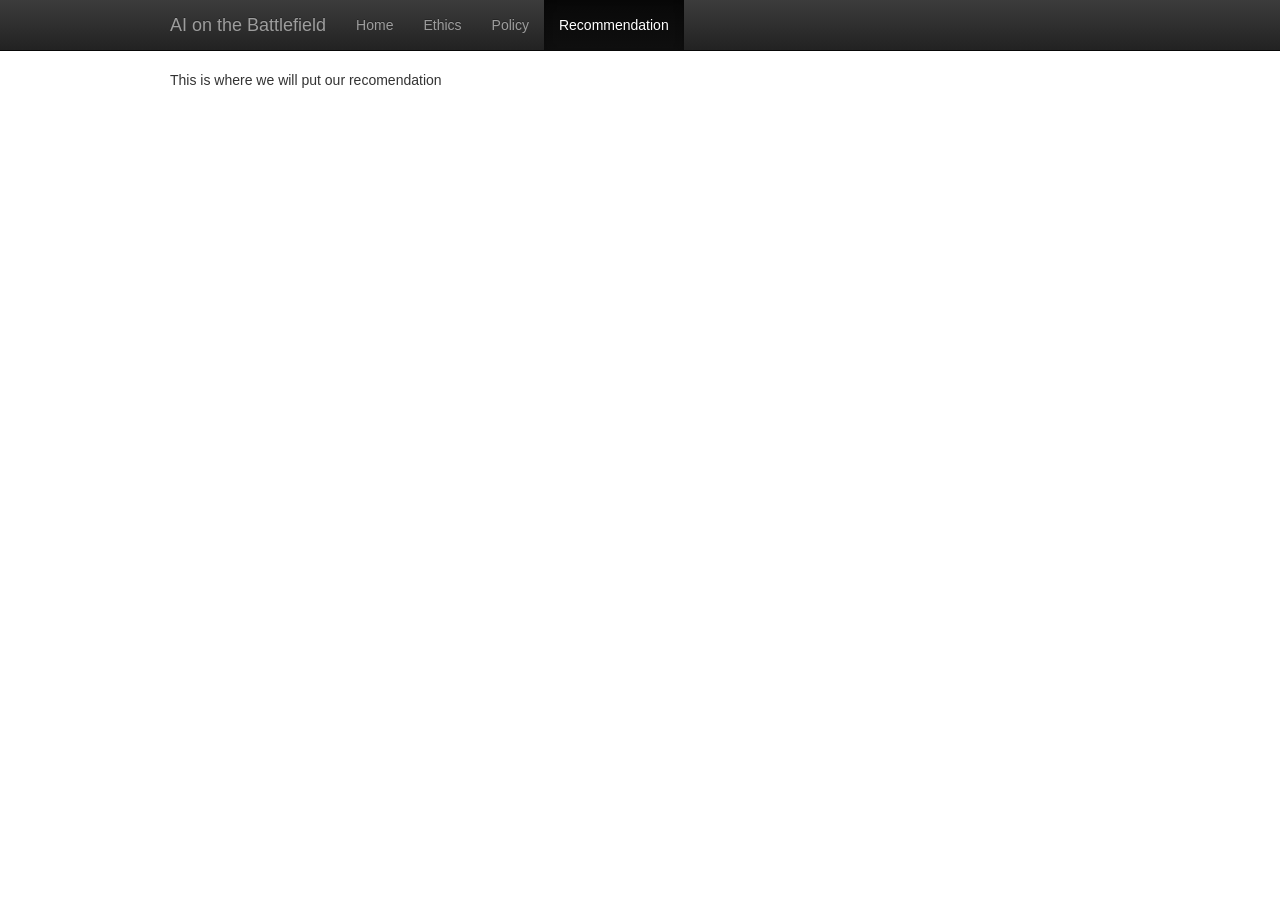
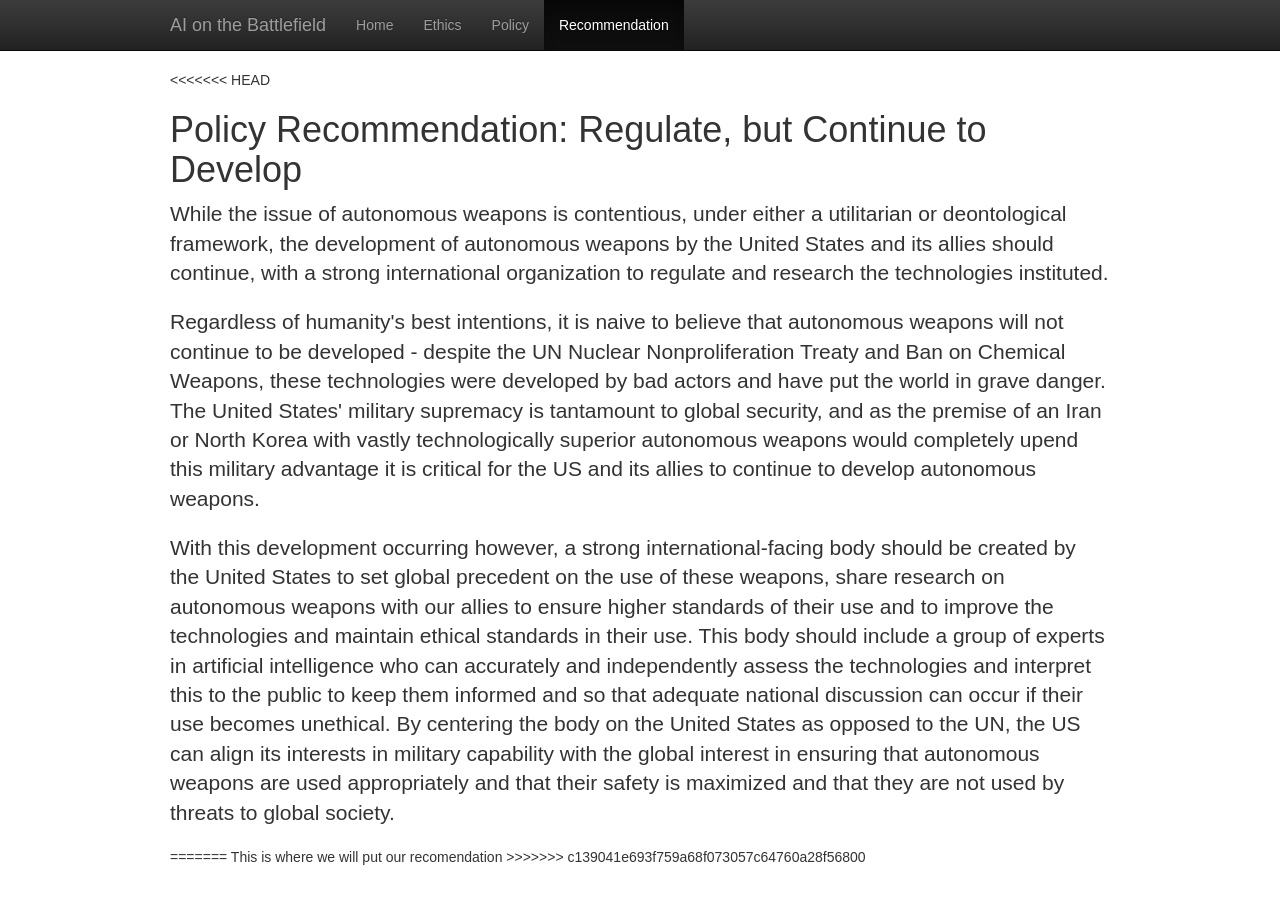
Before and after one commit to ttru/CS181, a plain HTML site: page recommendation.html in a window 1280 px wide. Before the commit the page ends 800 px from the top, so only its background shows below. Drawn offline with nearby package versions, Linux system fonts and the light colour scheme.

Commit message:
Added Eric's recommendation

```diff
--- a/recommendation.html
+++ b/recommendation.html
@@ -46,7 +46,15 @@
     </nav>
 
     <div class="container theme-showcase" role="main">
+<<<<<<< HEAD
+      <h1>Policy Recommendation: Regulate, but Continue to Develop</h1>
+      <p class="lead">While the issue of autonomous weapons is contentious, under either a utilitarian or deontological framework, the development of autonomous weapons by the United States and its allies should continue, with a strong international organization to regulate and research the technologies instituted.</p>
+      <p class="lead">Regardless of humanity's best intentions, it is naive to believe that autonomous weapons will not continue to be developed - despite the UN Nuclear Nonproliferation Treaty and Ban on Chemical Weapons, these technologies were developed by bad actors and have put the world in grave danger. The United States' military supremacy is tantamount to global security, and as the premise of an Iran or North Korea with vastly technologically superior autonomous weapons would completely upend this military advantage it is critical for the US and its allies to continue to develop autonomous weapons.
+      </p>
+      <p class="lead">With this development occurring however, a strong international-facing body should be created by the United States to set global precedent on the use of these weapons, share research on autonomous weapons with our allies to ensure higher standards of their use and to improve the technologies and maintain ethical standards in their use. This body should include a group of experts in artificial intelligence who can accurately and independently assess the technologies and interpret this to the public to keep them informed and so that adequate national discussion can occur if their use becomes unethical. By centering the body on the United States as opposed to the UN, the US can align its interests in military capability with the global interest in ensuring that autonomous weapons are used appropriately and that their safety is maximized and that they are not used by threats to global society.</p>
+=======
       This is where we will put our recomendation
+>>>>>>> c139041e693f759a68f073057c64760a28f56800
     </div> <!-- /container -->
 
     <!-- Bootstrap core JavaScript
```
